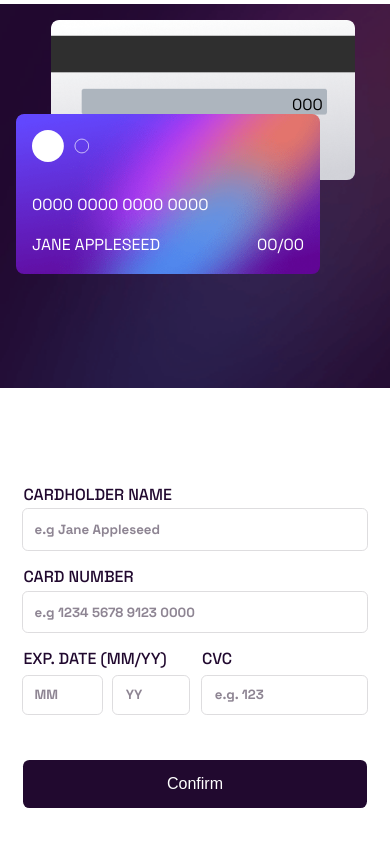
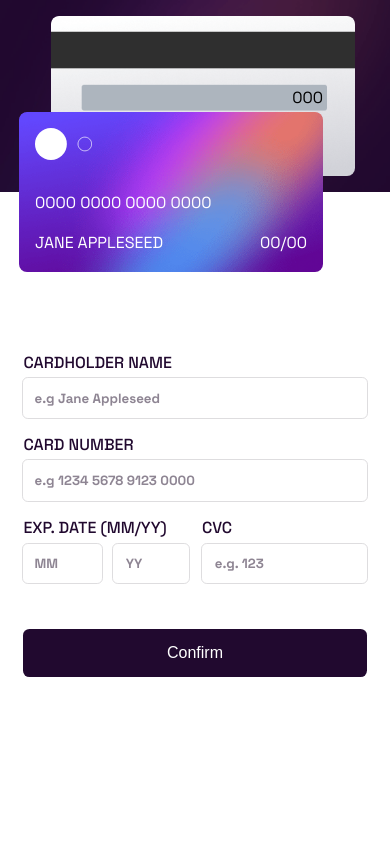
Before and after one commit to Nuuriii/interactive-card, a React (Vite) app: page / in a window 390 px wide. Built offline with nearby package versions, Linux system fonts and the light colour scheme.

Commit message:
fix: fix responsive in mobile view

```diff
--- a/src/components/Wrapper/wrapper.style.ts
+++ b/src/components/Wrapper/wrapper.style.ts
@@ -4,7 +4,7 @@ import SpaceGrotesk from '../../assets/fonts/SpaceGrotesk-VariableFont_wght.ttf'
 export const Container = styled.div`
   display: flex;
   justify-content: center;
-  align-items: center;
+  //align-items: center;
   height: 100%;
   font-family: SpaceGrotesk, serif;
 
--- a/src/components/card/Card.style.ts
+++ b/src/components/card/Card.style.ts
@@ -8,17 +8,24 @@ export const Wrapper = styled.div`
   background-image: url(${BgCardMobile});
   width: 100%;
   background-size: cover;
-  position: relative;
-  height: 24rem;
+  height: 12rem;
+  background-color: gray;
+  display: flex;
+  align-items: center;
+  justify-content: center;
   background-repeat: no-repeat;
-  top: 0;
-  margin-bottom: 6rem;
+  margin-bottom: 10rem;
+  padding-bottom: 12rem;
   @media (width > 1000px) {
     background-image: url(${BgDesktop});
     height: 100%;
     width: 30%;
     margin-bottom: 0;
   }
+`;
+
+export const CardContainer = styled.div`
+  position: relative;
 `;
 
 export const FrontCard = styled.div`
@@ -31,13 +38,13 @@ export const FrontCard = styled.div`
   background-size: cover;
   background-repeat: no-repeat;
   height: 10rem;
-  top: 6.9rem;
-  left: 1rem;
+  top: 7rem;
+  right: -8rem;
   position: absolute;
   width: 19rem;
   border-radius: 0.5rem;
   @media (548px <= width <= 1000px) {
-    left: 30%;
+    right: -7rem;
   }
   @media (width >= 1000px) {
     top: 15%;
@@ -75,18 +82,19 @@ export const BackCard = styled.div`
   background-repeat: no-repeat;
   height: 10rem;
   top: 1rem;
-  left: 13%;
+  left: -9rem;
   position: absolute;
   width: 19rem;
   border-radius: 0.5rem;
   p {
     display: flex;
     align-items: center;
-    margin: 0.3rem 2rem 0 0;
+    margin: 0.1rem 2rem 0 0;
     color: black;
   }
   @media (548px <= width <= 1000px) {
-    left: 35%;
+    left: -6rem;
+    right: -90rem;
   }
   @media (width >= 1000px) {
     top: 45%;
--- a/src/components/card/Card.tsx
+++ b/src/components/card/Card.tsx
@@ -1,5 +1,6 @@
 import {
   Wrapper,
+  CardContainer,
   FrontCard,
   BackCard,
   ImageWrapper,
@@ -19,6 +20,7 @@ interface CardProps {
 export const Card = ({ name, month, year, number, cvc }: CardProps) => {
   return (
     <Wrapper>
+      <CardContainer>
         <FrontCard>
           <ImageWrapper>
             <img src={CardLogo} alt='' />
@@ -36,6 +38,7 @@ export const Card = ({ name, month, year, number, cvc }: CardProps) => {
         <BackCard>
           <p>{cvc !== '' ? cvc : '000'}</p>
         </BackCard>
+      </CardContainer>
     </Wrapper>
   );
 };
```
Lines whose indentation alone changed are shown as unchanged.
